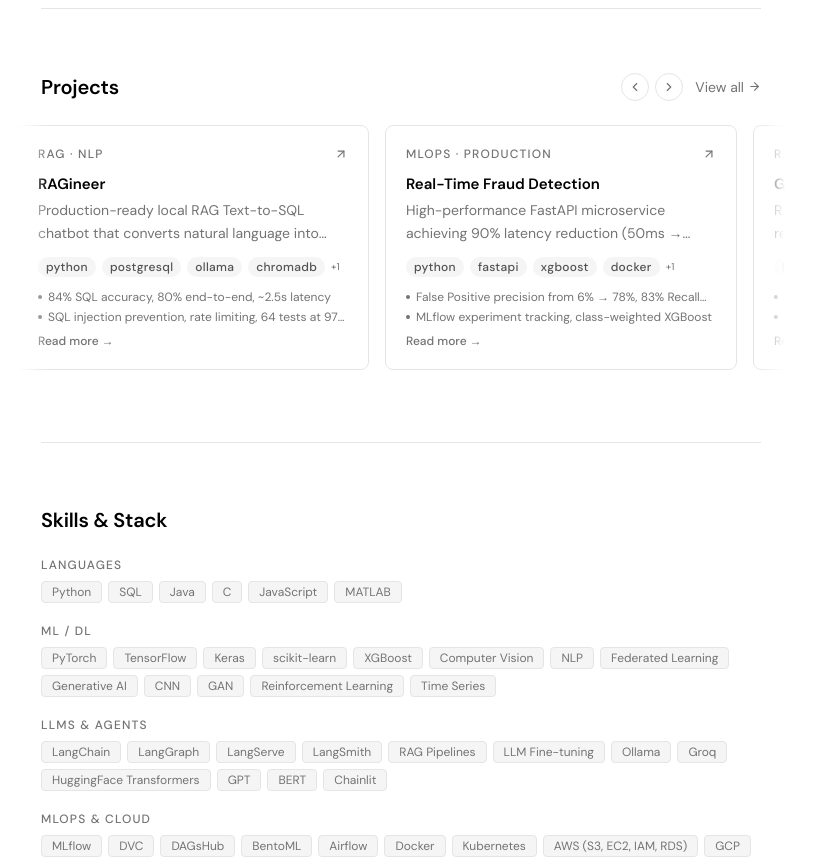
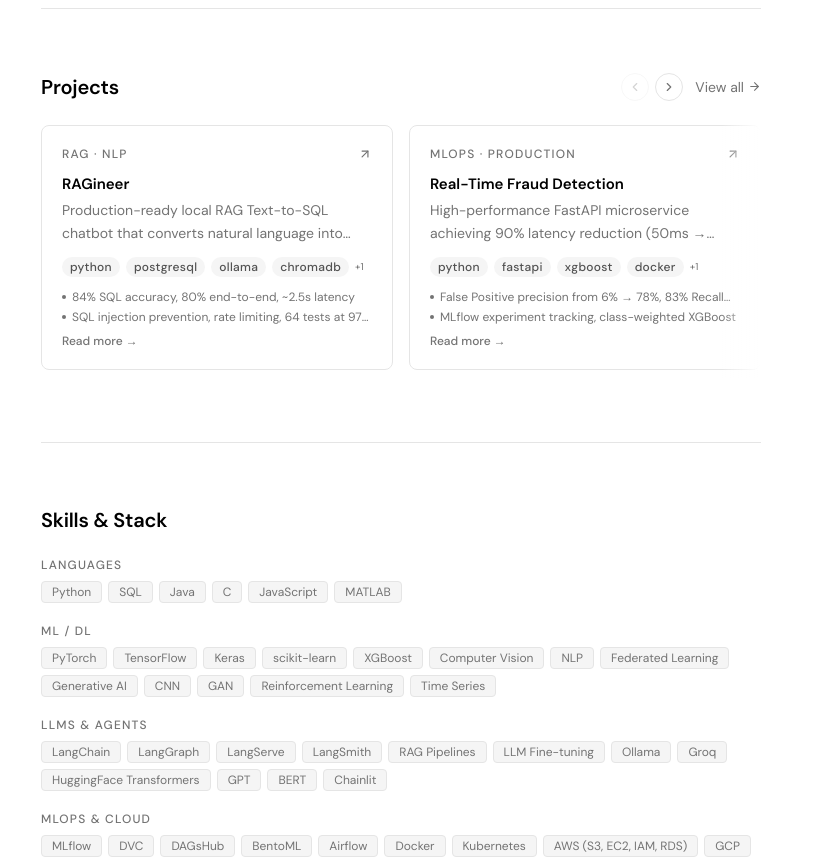
Before and after one commit to Divyansh0108/Portfolio-Prod, a Next.js app: page / in a window 1280 px wide. Shown: the part 2120-2982 px from the top of the page, without its empty margins (239-1053 px from the left). Built offline with nearby package versions, Linux system fonts and the light colour scheme; no server answers.

Commit message:
fix: carousel alignment — cards now flush with content bounds
- Removed -mx-6/px-6 bleed that caused left-biased offset
- Cards align perfectly: 2 visible, no peeking of 3rd card

```diff
--- a/components/sections/FeaturedProjects.tsx
+++ b/components/sections/FeaturedProjects.tsx
@@ -86,18 +86,18 @@ export function FeaturedProjects() {
       </div>
 
       {/* Horizontal scroll track */}
-      <div className="relative -mx-6">
-        {/* Fade edges */}
+      <div className="relative">
+        {/* Fade edge — right only when more content */}
+        {canScrollRight && (
+          <div className="absolute right-0 top-0 bottom-0 w-10 bg-gradient-to-l from-[var(--background)] to-transparent z-10 pointer-events-none" />
+        )}
         {canScrollLeft && (
-          <div className="absolute left-0 top-0 bottom-0 w-8 bg-gradient-to-r from-[var(--background)] to-transparent z-10 pointer-events-none" />
-        )}
-        {canScrollRight && (
-          <div className="absolute right-0 top-0 bottom-0 w-8 bg-gradient-to-l from-[var(--background)] to-transparent z-10 pointer-events-none" />
+          <div className="absolute left-0 top-0 bottom-0 w-10 bg-gradient-to-r from-[var(--background)] to-transparent z-10 pointer-events-none" />
         )}
 
         <div
           ref={scrollRef}
-          className="flex gap-4 overflow-x-auto px-6 pb-2 snap-x snap-mandatory scrollbar-hide"
+          className="flex gap-4 overflow-x-auto pb-2 snap-x snap-mandatory scrollbar-hide"
           style={{
             scrollbarWidth: "none",
             msOverflowStyle: "none",
```
